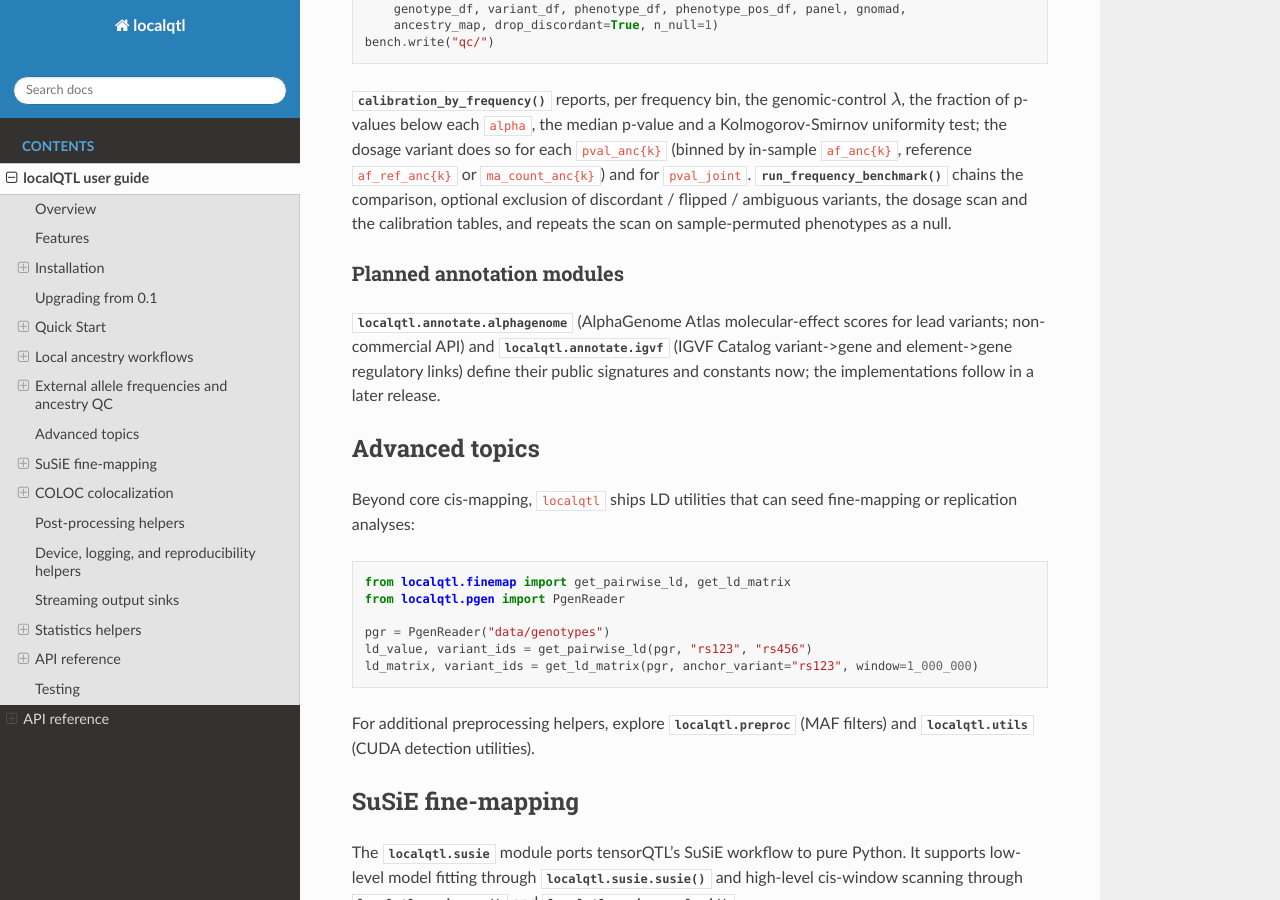
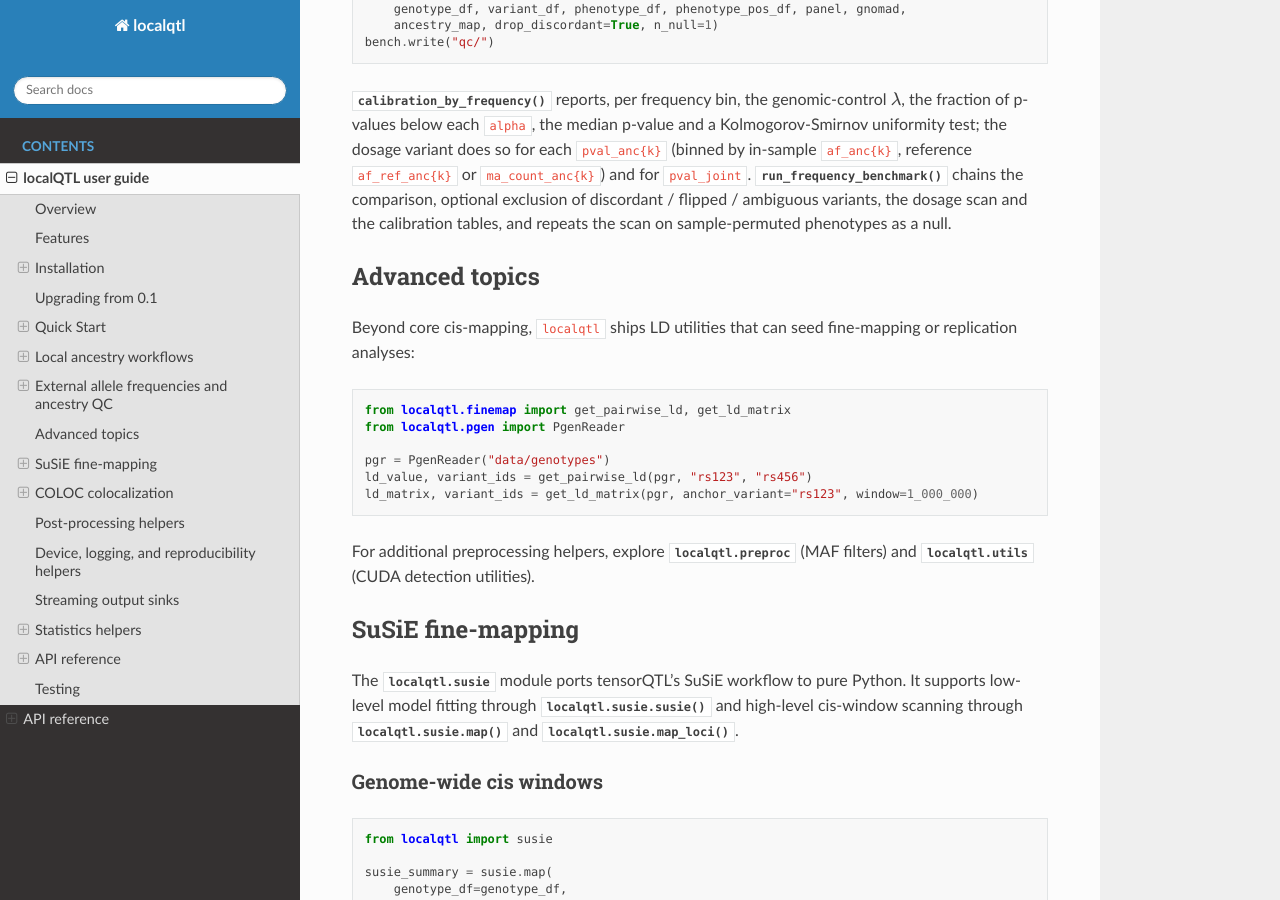
Before and after one commit to heart-gen/localQTL, a Sphinx documentation site: the page built from docs/localqtl.rst, in a window 1280 px wide and 900 px high, scrolled down 9031 px. Built offline with Sphinx 7.4.7 and the Read the Docs theme 3.1.0, drawn with Linux system fonts in a browser that asks for light colours.

Commit message:
Drop the stale 'planned annotation modules' paragraph
The AlphaGenome Atlas and IGVF Catalog clients shipped in 0.3.0; the user
guide documents them under 'External validation' further down the page.

```diff
--- a/docs/localqtl.rst
+++ b/docs/localqtl.rst
@@ -513,14 +513,6 @@ comparison, optional exclusion of discordant / flipped / ambiguous variants,
 the dosage scan and the calibration tables, and repeats the scan on
 sample-permuted phenotypes as a null.
 
-Planned annotation modules
-~~~~~~~~~~~~~~~~~~~~~~~~~~
-
-:mod:`localqtl.annotate.alphagenome` (AlphaGenome Atlas molecular-effect scores
-for lead variants; non-commercial API) and :mod:`localqtl.annotate.igvf` (IGVF
-Catalog variant->gene and element->gene regulatory links) define their public
-signatures and constants now; the implementations follow in a later release.
-
 Advanced topics
 ---------------
 
```
